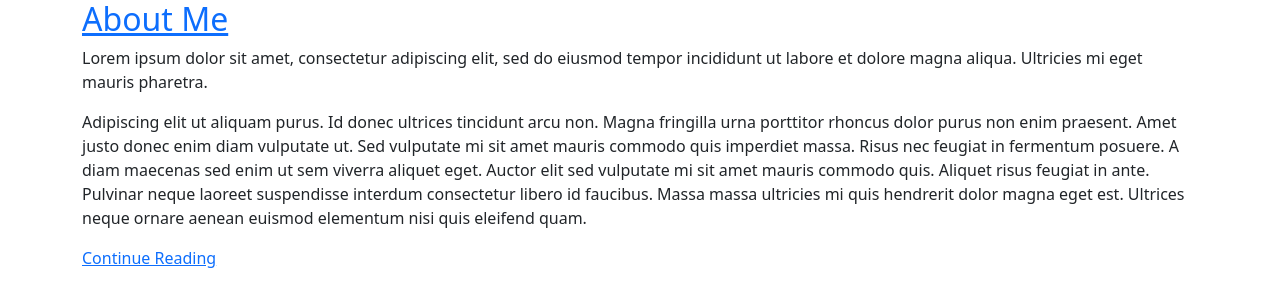
After one commit to xiestar0310/star-mlh-website, a Flask app: page /about in a window 1280 px wide. The commit adds this page. Shown: the top 307 px of the page. Run offline with Flask 2, Linux system fonts and the light colour scheme.

Commit message:
added about me page
started about page and linked it to index html file

```diff
--- a/app/__init__.py
+++ b/app/__init__.py
@@ -5,7 +5,10 @@ from dotenv import load_dotenv
 load_dotenv()
 app = Flask(__name__)
 
-
 @app.route('/')
 def index():
     return render_template('index.html', title="MLH Fellow", url=os.getenv("URL"))
+
+@app.route('/about')
+def about():
+    return render_template('about.html')
--- /dev/null
+++ b/app/templates/about.html
@@ -0,0 +1,36 @@
+<!doctype html>
+<html lang="en">
+  <head>
+    <meta charset="utf-8">
+    <meta name="viewport" content="width=device-width, initial-scale=1">
+    <title>Bootstrap demo</title>
+    <link href="https://cdn.jsdelivr.net/npm/bootstrap@5.2.0-beta1/dist/css/bootstrap.min.css" rel="stylesheet" integrity="sha384-0evHe/X+R7YkIZDRvuzKMRqM+OrBnVFBL6DOitfPri4tjfHxaWutUpFmBp4vmVor" crossorigin="anonymous">
+    <link rel="stylesheet" href="assets/css/main.css" />
+</head>
+  <body>
+    <div class="About Me">
+
+        <article id="main" class="container special">
+            <a href="#" class="image featured"></a>
+            <header>
+                <h2><a href="#">About Me</a></h2>
+                <p>
+                    Lorem ipsum dolor sit amet, consectetur adipiscing elit, sed do eiusmod tempor incididunt ut labore et dolore magna aliqua.
+                    Ultricies mi eget mauris pharetra.
+                </p>
+            </header>
+            <p>
+                Adipiscing elit ut aliquam purus. Id donec ultrices tincidunt arcu non. Magna fringilla urna porttitor rhoncus dolor purus non enim
+                praesent. Amet justo donec enim diam vulputate ut. Sed vulputate mi sit amet mauris commodo quis imperdiet massa. Risus nec feugiat
+                in fermentum posuere. A diam maecenas sed enim ut sem viverra aliquet eget. Auctor elit sed vulputate mi sit amet mauris commodo quis.
+                Aliquet risus feugiat in ante. Pulvinar neque laoreet suspendisse interdum consectetur libero id faucibus. Massa massa ultricies mi quis
+                hendrerit dolor magna eget est. Ultrices neque ornare aenean euismod elementum nisi quis eleifend quam.
+            </p>
+            <footer>
+                <a href="#" class="button">Continue Reading</a>
+            </footer>
+        </article>
+
+    </div>
+  </body>
+</html>
--- a/app/templates/index.html
+++ b/app/templates/index.html
@@ -22,7 +22,7 @@
 <body>
     <header class="nav-bar">
         <div class="nav-content">
-            <a href="/">
+            <a href="/about">
                 <div class="nav-logo">
                     <img src="./static/img/logo.svg" />
                 </div>
```
